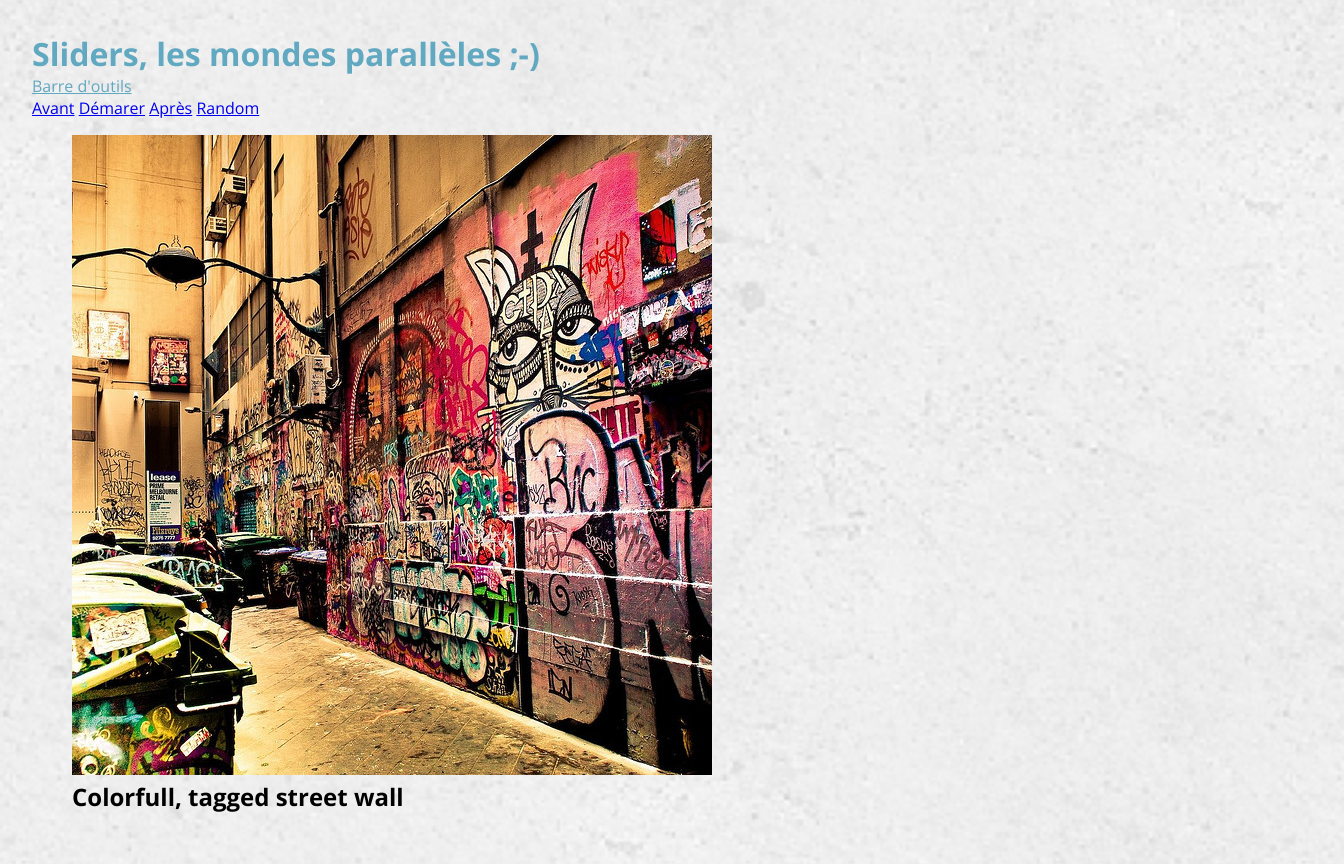
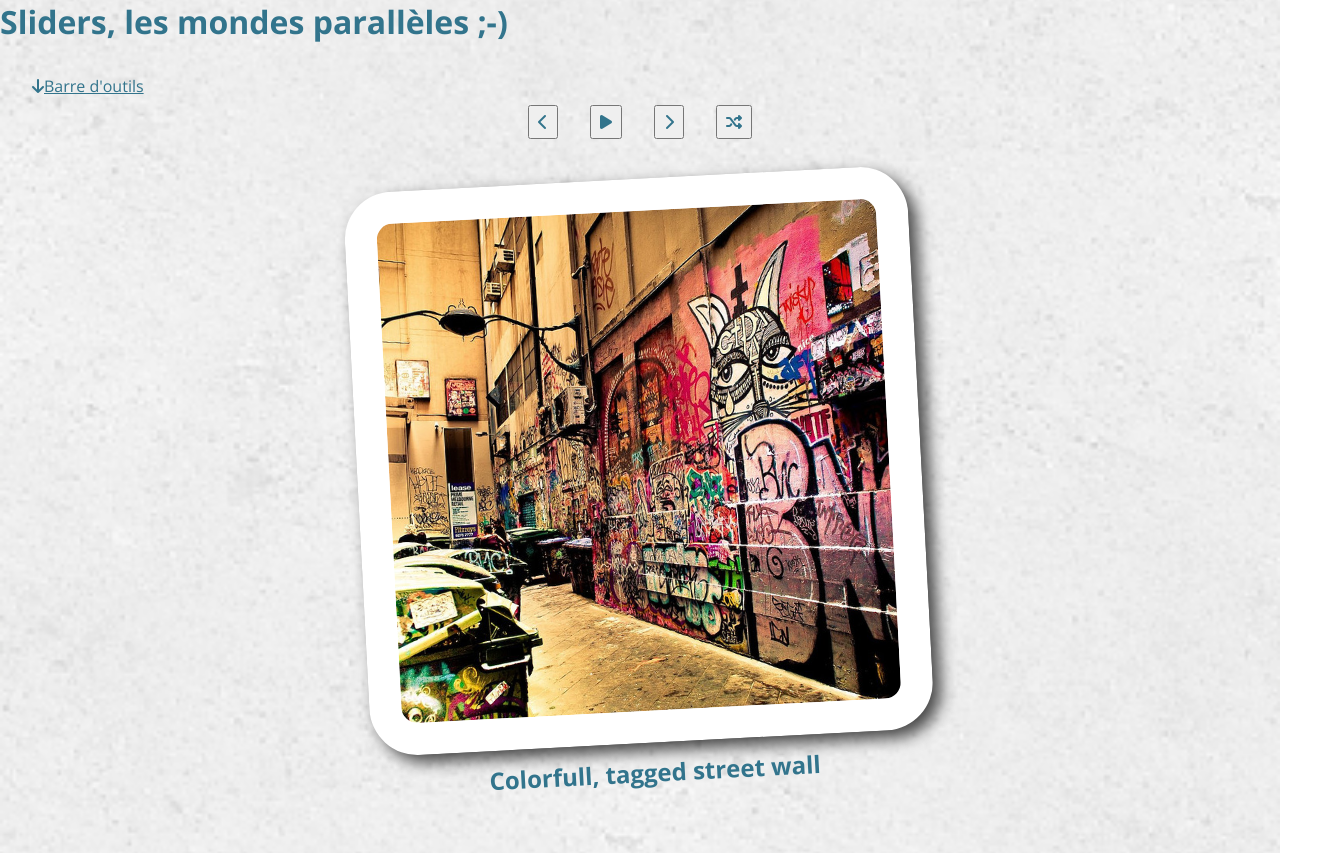
Before and after one commit to ViartFelix/eval, a plain HTML site: page index.html in a window 1280 px wide. Both pictures are taken after a click on the link "Barre d'outils". Shown: the whole page, 1344 px wide, since content can reach past the window. Drawn offline with nearby package versions, Linux system fonts and the light colour scheme.

Commit message:
final push

```diff
--- a/css/slider.css
+++ b/css/slider.css
@@ -1,9 +1,11 @@
-h1, h2, ul, p {
+h1, h2, ul, p, figure {
     margin: 0;
 }
 
 :root {
     font-size: 16px;
+
+    --padding-body: 2rem;
 }
 
 html {
@@ -11,15 +13,19 @@ html {
     font-size: 1rem;
 }
 
+body, main {
+    position: relative;
+}
+
 body {
-    position: relative;
-    width: 100vw;
-    height: 100vh;
     background-image: url("../images/concrete_seamless.png");
     background-position: center;
     background-repeat: repeat;
     background-size: cover;
-    padding: 2rem;
+}
+
+main {
+    margin: var(--padding-body);
 }
 
 .hide {
@@ -27,5 +33,53 @@ body {
 }
 
 .blue {
-    color: #61a8c1
+    color: #32748c
 }
+
+main {
+    display: flex;
+    flex-direction: column;
+}
+
+#slider {
+    margin: 2rem auto;
+    width: 50%;
+    transform: rotate(-3deg);
+}
+
+#slider img {
+    max-height: 500px;
+    object-fit: contain;
+    object-position: center;
+}
+
+#slider h2 {
+    text-align: center;
+    margin-top: 0.5rem;
+}
+
+.target-buttons {
+    display: flex;
+    width: 50%;
+    margin: 0 auto;
+    align-items: center;
+    justify-content: center;
+}
+
+.target-buttons button {
+    margin: 0.5rem 1rem;
+    padding: 0.25rem 0.5rem;
+}
+
+.photo {
+    overflow: hidden !important;
+    border-radius: 3rem;
+    box-shadow: 0.5rem 0.5rem 1rem rgba(0, 0, 0, 0.7);
+    background-color: #fff;
+    padding: 2rem;
+}
+
+.photo-container {
+    width: 100%;
+    text-align: center;
+}
--- a/index.html
+++ b/index.html
@@ -7,6 +7,8 @@
     <link rel="stylesheet" href="fonts/open-sans.css">
     <link rel="stylesheet" href="css/normalize.min.css">
     <link rel="stylesheet" href="css/slider.css">
+
+    <link rel="stylesheet" href="https://cdnjs.cloudflare.com/ajax/libs/font-awesome/6.5.1/css/all.min.css">
 </head>
 <body>
     <header>
@@ -14,19 +16,22 @@
     </header>
     <main>
         <div class="toolbar">
-            <a href="#" class="blue" id="toolbar-toggle">Barre d'outils</a>
+            <a href="#" class="blue" id="toolbar-toggle"><i class="fa-solid fa-arrow-down"></i>Barre d'outils</a>
 
             <div class="target-buttons hide">
-                <a href="#" id="slider-previous">Avant</a>
-                <a href="#" data-isRunning="false" id="slider-toggle">Démarer</a>
-                <a href="#" id="slider-next">Après</a>
-                <a href="#" id="slider-random">Random</a>
+                <button href="#" class="blue" id="slider-previous"><i class="fa-solid fa-chevron-left"></i></button>
+                <button href="#" class="blue" data-isRunning="false" id="slider-toggle"><i class="fa-solid fa-play"></i></button>
+                <button href="#" class="blue" id="slider-next"><i class="fa-solid fa-chevron-right"></i></button>
+                <button href="#" class="blue" id="slider-random"><i class="fa-solid fa-shuffle"></i></button>
             </div>
         </div>
 
         <figure class="slider" id="slider">
-            <img data-index="0"/>
-            <h2 id="image-title">title</h2>
+            <p class="photo-container">
+                <img data-index="0" class="photo"/>
+            </p>
+
+            <h2 class="blue" id="image-title">Beautiful image</h2>
         </figure>
     </main>
     <script src="https://code.jquery.com/jquery-3.7.1.min.js" integrity="sha256-/JqT3SQfawRcv/BIHPThkBvs0OEvtFFmqPF/lYI/Cxo=" crossorigin="anonymous"></script>
--- a/js/main.js
+++ b/js/main.js
@@ -1,4 +1,4 @@
-const imgShow = $("#slider img")
+const imgShow = $("#slider p img")
 const imgTitle = $("#slider #image-title")
 const minIndex = 1;
 const maxIndex = 6;
@@ -96,11 +96,15 @@ function handleToggleCaroussel() {
     isSliderRunning = !isSliderRunning
 
     if(isSliderRunning) {
+        $("#slider-toggle i").attr("class", "fa-solid fa-pause")
+
         carouselBearer = setInterval(()=>{
             $("#slider-next").click()
         }, carouselTime)
     }
     else {
+        $("#slider-toggle i").attr("class", "fa-solid fa-play")
+
         clearInterval(carouselBearer)
     }
 
```
